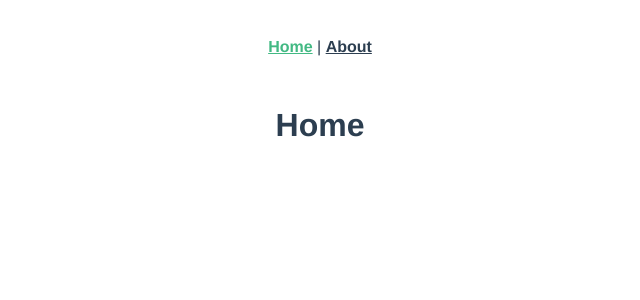
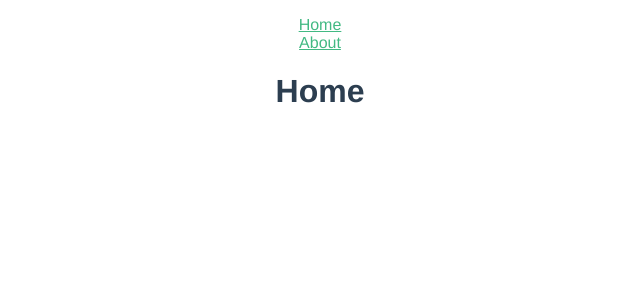
Before and after one commit to Djarid/netninja, a Vue app in the folder vue+firebase/routing/: page / in a window 1280 px wide. Shown: the top 300 px of the page, without its empty margins (320-960 px from the left). Built offline with nearby package versions, Linux system fonts and the light colour scheme.

Commit message:
lesson 29 - Route links!

```diff
--- a/vue+firebase/routing/src/App.vue
+++ b/vue+firebase/routing/src/App.vue
@@ -1,12 +1,22 @@
 <template>
   <div id="app">
-    <div id="nav">
+    <Navbar />
+    <!-- <div id="nav">
       <router-link to="/">Home</router-link> |
       <router-link to="/about">About</router-link>
-    </div>
+    </div> -->
     <router-view/>
   </div>
 </template>
+
+<script>
+import Navbar from '@/components/Navbar'
+export default {
+  components: {
+    Navbar
+  }
+}
+</script>
 
 <style>
 #app {
--- /dev/null
+++ b/vue+firebase/routing/src/components/Navbar.vue
@@ -0,0 +1,29 @@
+<template>
+    <nav class="main-nav">
+        <ul>
+            <li><router-link to="/">Home</router-link></li>
+            <li><router-link :to="{ name: 'About' }">About</router-link></li>
+        </ul>
+    </nav>
+</template>
+
+<script>
+export default {
+    name: 'Navbar',
+    data() {
+        return {
+
+        }
+    }
+}
+</script>
+
+<style>
+ul {
+    list-style: none;
+    padding: 0;
+}
+a {
+    color: #42b983;
+}
+</style>
```
